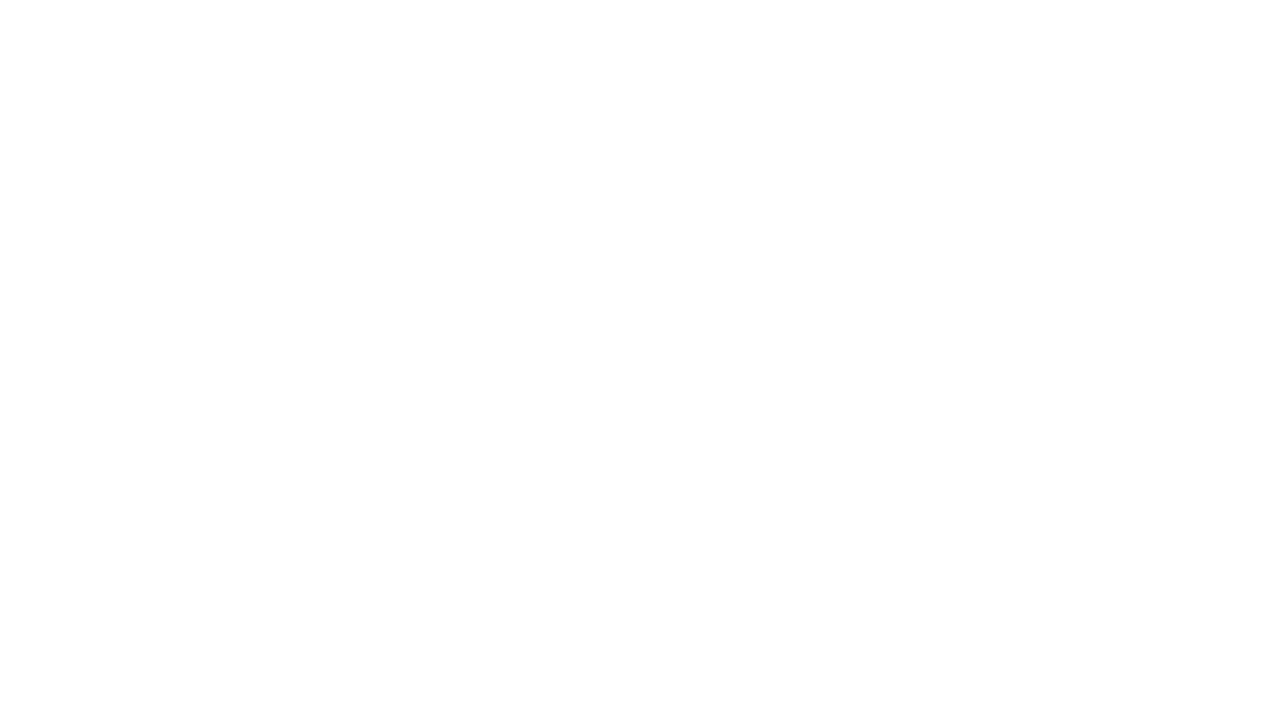
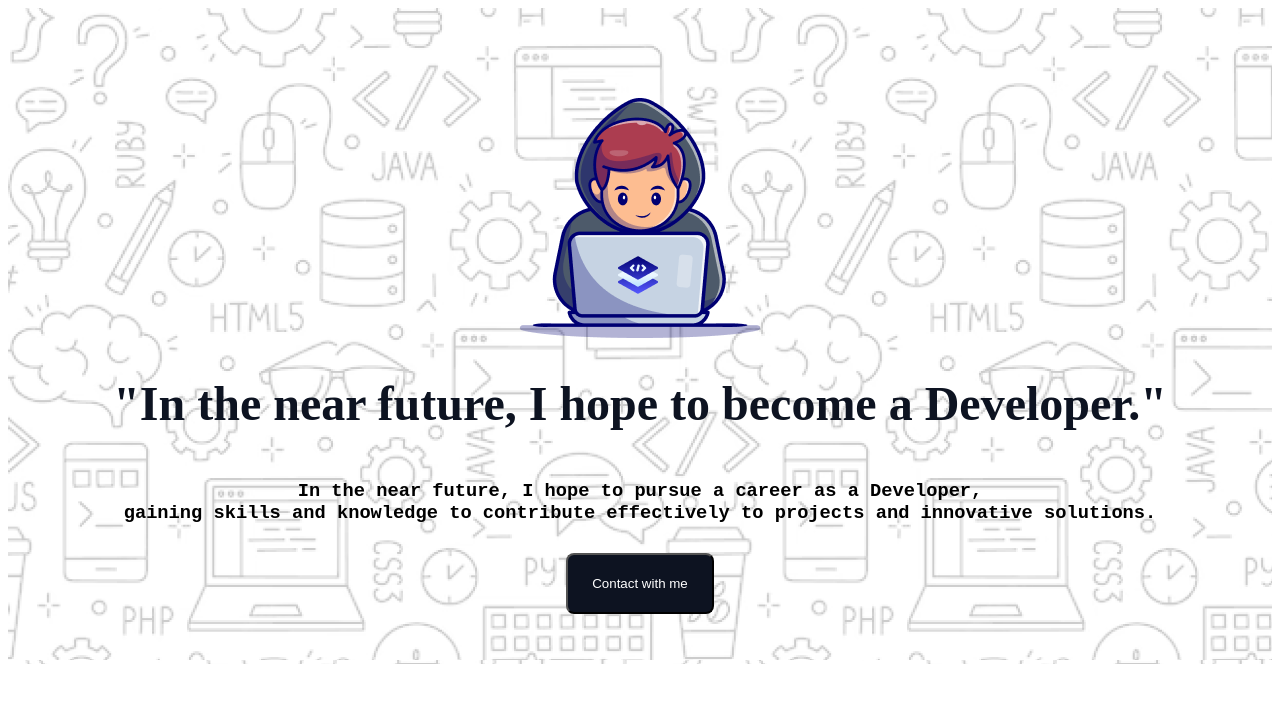
Before and after one commit to mstr5820/B10A1-Challenge-Begins, a plain HTML site: page index.html in a window 1280 px wide. Drawn offline with Linux system fonts and the light colour scheme; a web font is replaced by a local one.

Commit message:
hero-section-complate

```diff
--- a/index.html
+++ b/index.html
@@ -3,9 +3,36 @@
 <head>
     <meta charset="UTF-8">
     <meta name="viewport" content="width=device-width, initial-scale=1.0">
+    <link rel="preconnect" href="https://fonts.googleapis.com">
+    <link rel="preconnect" href="https://fonts.gstatic.com" crossorigin>
+    <link href="https://fonts.googleapis.com/css2?family=Azeret+Mono:ital,wght@0,100..900;1,100..900&display=swap" rel="stylesheet">
+    <link rel="stylesheet" href="style.css">
     <title>B10A1-Challenge-Begins</title>
 </head>
 <body>
+    <header>
+        <div class="hero-sec">
+            <div class="hero-img">
+                <img src="assets/Group.png" alt="">
+            </div>
+            <div>
+                <h1 class="hero-dis">
+                    "In the near future, I hope to become a Developer."
+                </h1>
+                <h3 class="hero-big-dis">
+                    In the near future, I hope to pursue a career as a Developer, <br> gaining skills and knowledge to contribute effectively to projects and innovative solutions.
+                </h3>
+            </div>
+            <div class="btn">
+                <button class="hero-btn">Contact with me</button>
+            </div>
+        </div>
+    </header>
+    <main>
 
+    </main>
+    <footer>
+
+    </footer>
 </body>
 </html>
--- /dev/null
+++ b/style.css
@@ -0,0 +1,48 @@
+body{
+    font-family: 'Courier New', Courier, monospace;
+}
+
+header{
+    background-image: url(./assets/Hero-bg.png);
+    justify-content: center;
+}
+
+.hero-img{
+  /* padding-left: 600px;
+  padding-right: 600px; */
+  padding-top: 90px;
+  display: flex;
+  justify-content: center;
+  align-items: center;
+}
+
+.hero-dis{
+    color: #0D1321;
+    text-align: center;
+    font-family: "Azeret Mono";
+    font-size: 48px;
+    font-style: normal;
+    font-weight: 800;
+    line-height: 68px;
+}
+
+.hero-big-dis{
+    text-align: center;
+    padding-top: 10px;
+}
+
+.btn{
+    display: flex;
+    justify-content: center;
+    align-items: center;
+}
+
+.hero-btn{
+    color: #fff;
+    padding: 21px 24px;
+    border-radius: 8px;
+    background: #0D1321;
+    gap: 10px;
+    margin-top: 10px;
+    margin-bottom: 50px;
+}
```
